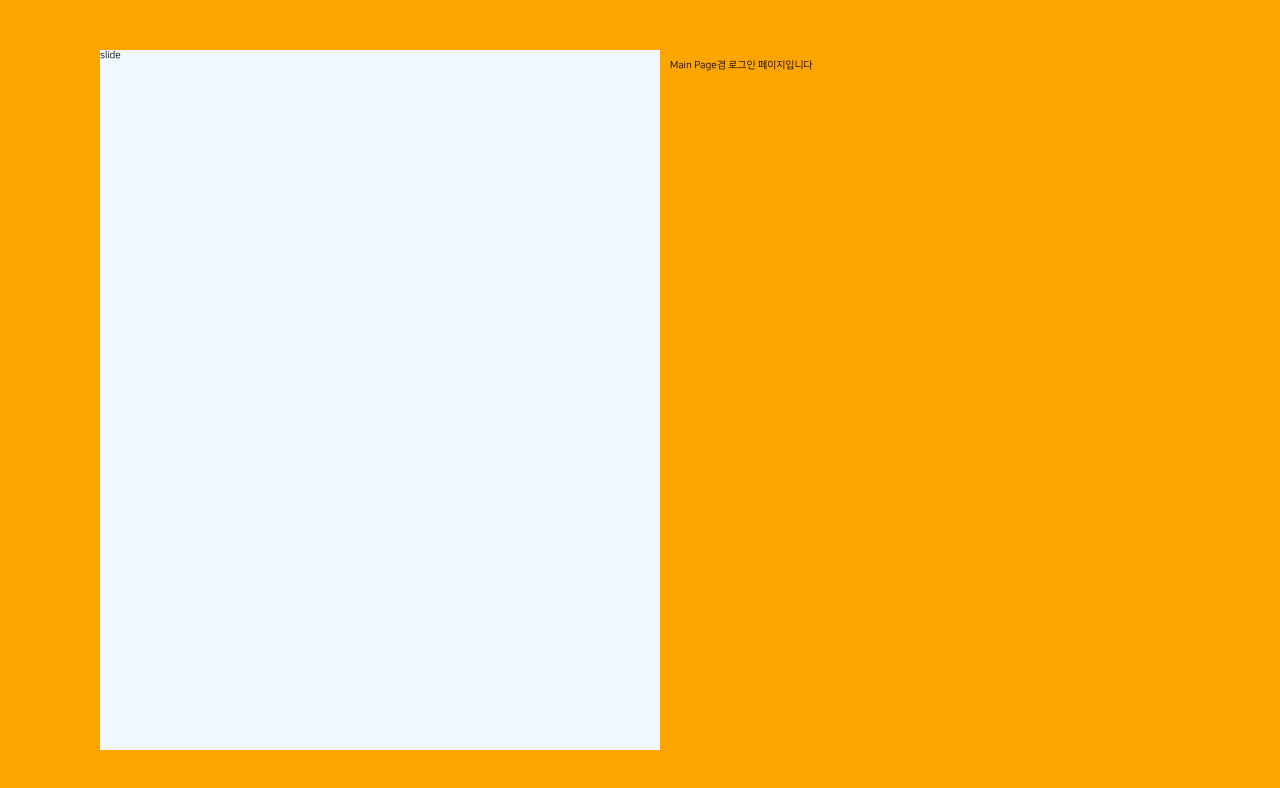
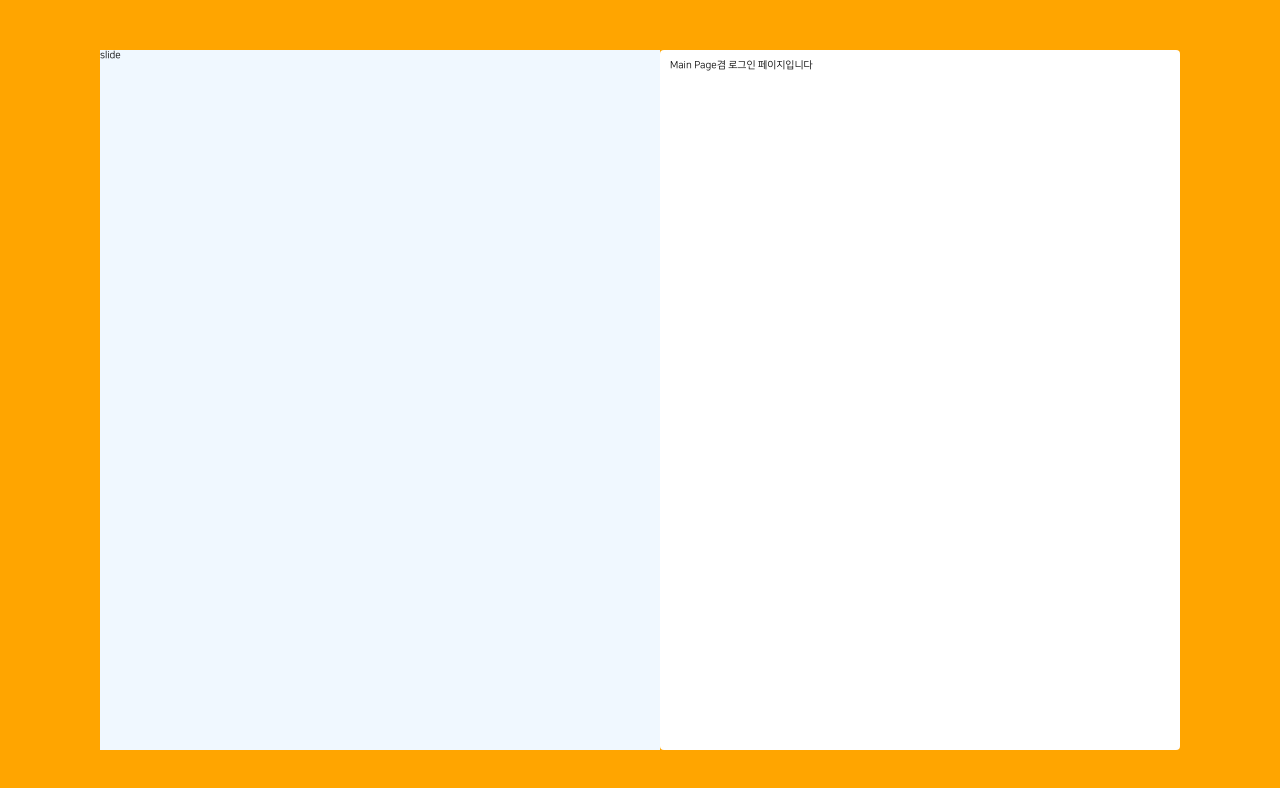
Before and after one commit to JaeilJO/blanking, a Next.js app: page / in a window 1280 px wide. Shown: the top 788 px of the page. Built offline with nearby package versions, Linux system fonts and the light colour scheme.

Commit message:
feat : auth_wrapper style에 background color 추가

```diff
--- a/src/app/(unauthrized)/layout.module.scss
+++ b/src/app/(unauthrized)/layout.module.scss
@@ -64,6 +64,9 @@ $auth_wrapper_min_width: 300px;
     max-width: $auth_wrapper_max_width;
     min-width: $auth_wrapper_min_width;
 
+    background-color: a.$white-color;
+    border-radius: 4px;
+
     @include a.media-query('small') {
         width: 100%;
         padding: $auth_wrapper_padding;
```
